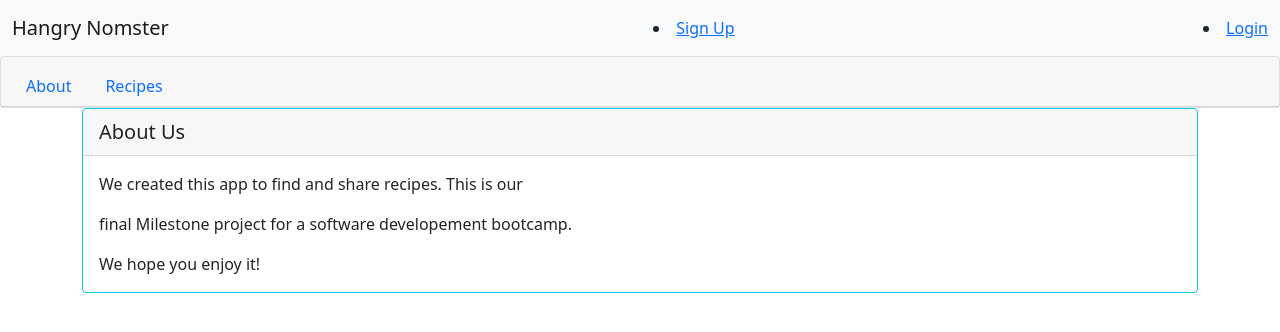
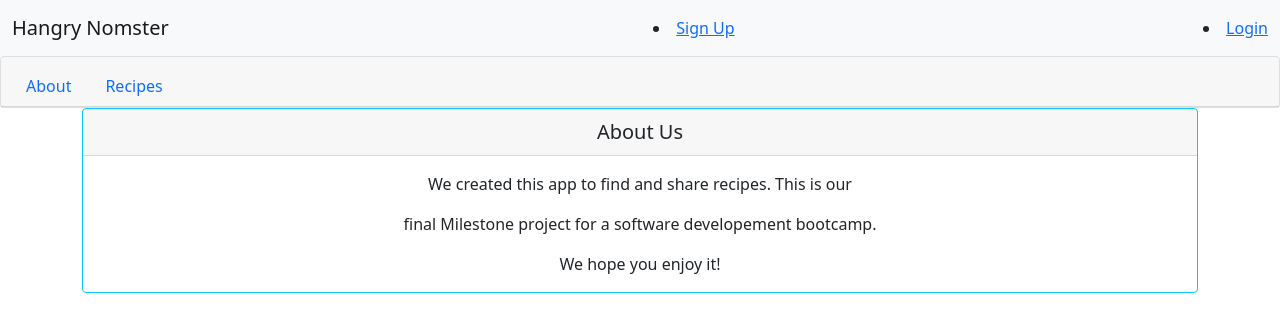
Before and after one commit to AydaMkd/milestoneProject3-frontend, a React (Create React App) app: page /about in a window 1280 px wide. Shown: the top 332 px of the page. Built offline with nearby package versions, Linux system fonts and the light colour scheme; no server answers.

Commit message:
centered text in aboutJS

```diff
--- a/src/components/About.js
+++ b/src/components/About.js
@@ -5,7 +5,7 @@ import Container from 'react-bootstrap/Container';
 const About = () => {
     return (
         <Container>
-            <Card border="info" >
+            <Card border="info" className="text-center">
                 <Card.Header className="blockquote mb-0 card-body">About Us</Card.Header>
                 <Card.Body>
                     <Card.Text>
```
